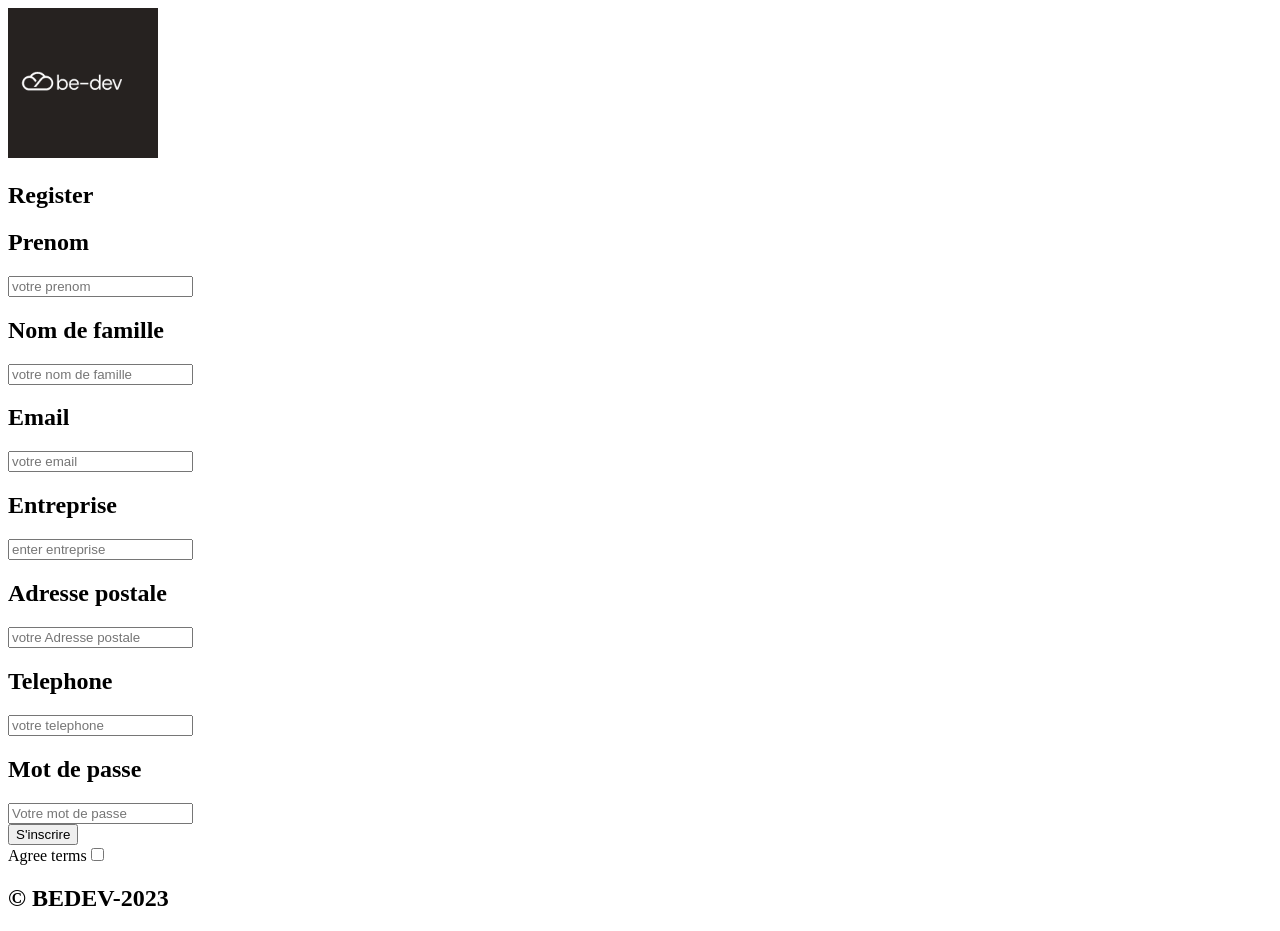
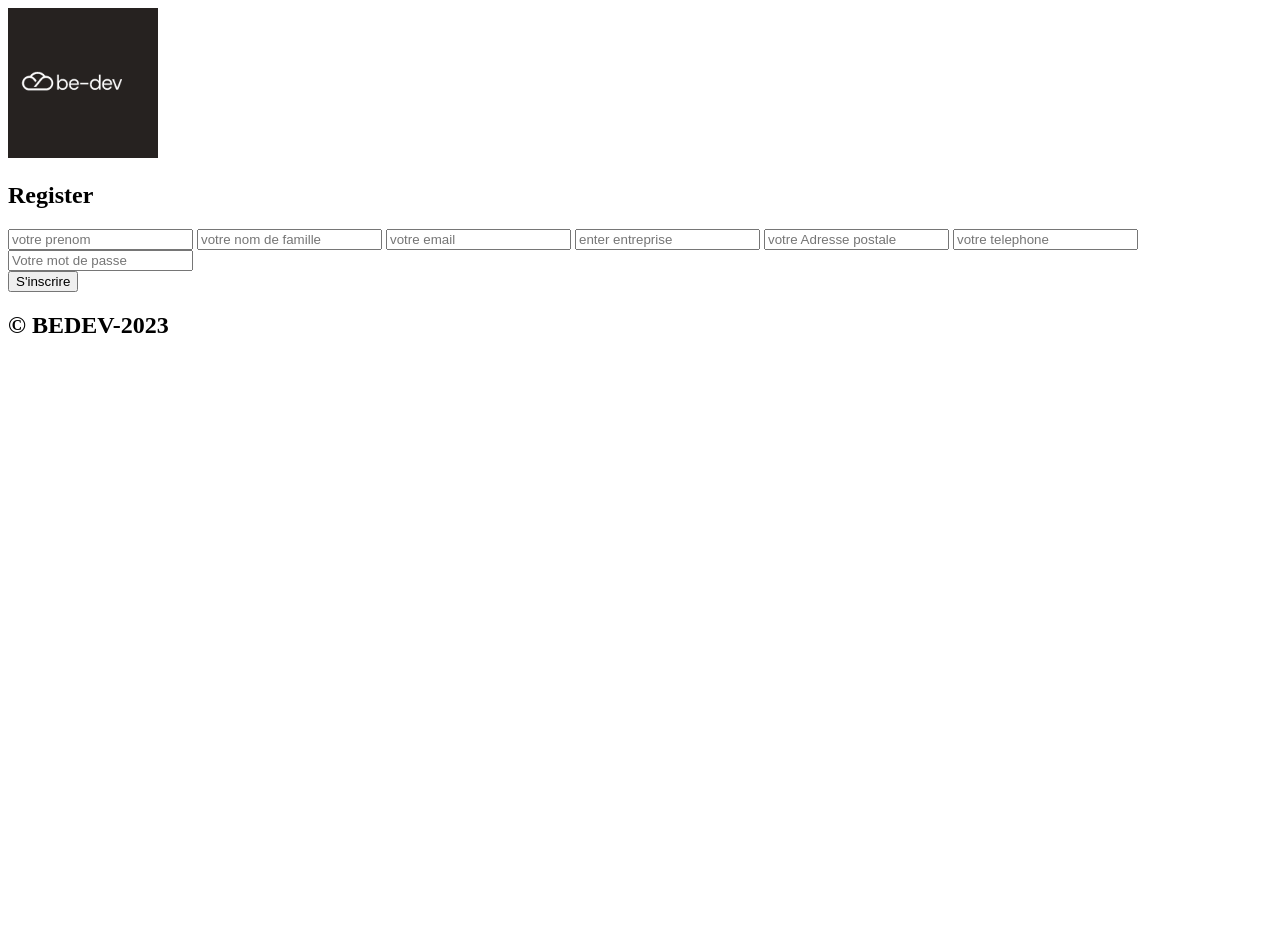
Before and after one commit to bedev-org/be-dev, a Symfony app: template templates/registration/register.html.twig in a window 1280 px wide. After the commit the page ends 333 px from the top, so only its background shows below. Run offline with Twig, Linux system fonts and the light colour scheme; the template is opened without the code that fills it, so the values that code supplies are empty; form fields are guessed from the names that the template uses; some libraries are stand-ins or nearby versions.

Commit message:
upt register

```diff
--- a/migrations/Version20231031101439.php
+++ b/migrations/Version20231031101439.php
@@ -26,7 +26,9 @@ final class Version20231031101439 extends AbstractMigration
         $this->addSql('CREATE TABLE location_server (id INT AUTO_INCREMENT NOT NULL, username_server VARCHAR(255) DEFAULT NULL, password_server VARCHAR(255) DEFAULT NULL, host_server VARCHAR(255) DEFAULT NULL, port_server VARCHAR(255) DEFAULT NULL, PRIMARY KEY(id)) DEFAULT CHARACTER SET utf8mb4 COLLATE `utf8mb4_unicode_ci` ENGINE = InnoDB');
         $this->addSql('CREATE TABLE refresh_tokens (id INT AUTO_INCREMENT NOT NULL, refresh_token VARCHAR(128) NOT NULL, username VARCHAR(255) NOT NULL, valid DATETIME NOT NULL, UNIQUE INDEX UNIQ_9BACE7E1C74F2195 (refresh_token), PRIMARY KEY(id)) DEFAULT CHARACTER SET utf8mb4 COLLATE `utf8mb4_unicode_ci` ENGINE = InnoDB');
         $this->addSql('CREATE TABLE register (id INT AUTO_INCREMENT NOT NULL, email VARCHAR(180) CHARACTER SET utf8mb4 NOT NULL COLLATE `utf8mb4_unicode_ci`, roles JSON NOT NULL, UNIQUE INDEX UNIQ_5FF94014E7927C74 (email), PRIMARY KEY(id)) DEFAULT CHARACTER SET utf8mb4 COLLATE `utf8mb4_unicode_ci` ENGINE = InnoDB COMMENT = \'\' ');
-        $this->addSql('CREATE TABLE user (id INT AUTO_INCREMENT NOT NULL, email VARCHAR(180) NOT NULL, roles JSON NOT NULL, password VARCHAR(255) NOT NULL, last_name VARCHAR(255) DEFAULT NULL, first_name VARCHAR(255) DEFAULT NULL, adress VARCHAR(255) DEFAULT NULL, phone INT DEFAULT NULL, current_services VARCHAR(255) DEFAULT NULL, UNIQUE INDEX UNIQ_8D93D649E7927C74 (email), PRIMARY KEY(id)) DEFAULT CHARACTER SET utf8mb4 COLLATE `utf8mb4_unicode_ci` ENGINE = InnoDB');
+        $this->addSql('CREATE TABLE user (id INT AUTO_INCREMENT NOT NULL, email VARCHAR(180) NOT NULL, roles JSON NOT NULL, password VARCHAR(255) NOT NULL, last_name VARCHAR(255) DEFAULT NULL, first_name VARCHAR(255) DEFAULT NULL,company VARCHAR(255) DEFAULT NULL,address VARCHAR(255) NOT NULL, phone INT DEFAULT NULL, current_services VARCHAR(255) DEFAULT NULL, UNIQUE INDEX UNIQ_8D93D649E7927C74 (email), PRIMARY KEY(id)) DEFAULT CHARACTER SET utf8mb4 COLLATE `utf8mb4_unicode_ci` ENGINE = InnoDB');
+
+
     }
 
     public function down(Schema $schema): void
--- a/templates/registration/register.html.twig
+++ b/templates/registration/register.html.twig
@@ -1,62 +1,36 @@
-{% extends 'base.html.twig' %}
+{% extends 'base.html.twig'  %}
 
 {% block title %}Register{% endblock %}
 
-{% block body %}
-<section class="bg-black h-screen w-screen lg:h-full lg:w-full lg:overscroll-y-none lg:overflow-hidden">
-<div class="h-full w-full items-center justify-center flex">
-<div class="blackbedev border-2 border-black flex flex-col items-center justify-center h-[70rem] w-[40rem]  lg:my-8 p-4">
-<div class="flex items-center justify-center">
-<img class="mt-16" height="150px" width="150px" src="{{ asset('images/logos/cc2a61939245405fb2171617035ec283_10.png') }}" alt="Be-dev"/>
-</div>
-    <h1 class="yellowbedev-text text-4xl my-4">Re<span class="text-white">gister</span></h1>
-     {{ form_start(registrationForm) }}
-    <form class="text-center h-full w-full">
-    <div class="my-4">
-    <h1 class="yellowbedev-text mb-1">Prenom </h1>
-    <input class="p-2  border-2 border-black w-80" type="text" placeholder="votre prenom"/>
-    <div/>
-    <div class="my-4">
-    <h1 class="yellowbedev-text mb-1">Nom de famille </h1>
-    <input class="p-2  border-2 border-black  w-80" type="text" placeholder="votre nom de famille"/>
-    <div/>
-     <div class="my-4">
-    <h1 class="yellowbedev-text mb-1">Email </h1>
-    <input class="p-2  border-2 border-black  w-80 " type="email" placeholder="votre email"/>
-    <div/>
-      <div class="my-4">
-    <h1 class="yellowbedev-text mb-1">Entreprise </h1>
-    <input class="p-2  border-2 border-black  w-80 " type="text" placeholder="enter entreprise"/>
-    <div/>
-      <div class="my-4">
-    <h1 class="yellowbedev-text mb-1">Adresse postale </h1>
-    <input class="p-2  border-2 border-black  w-80 " type="text" placeholder="votre Adresse postale"/>
-    <div/
-      <div class="my-4">
-    <h1 class="yellowbedev-text mb-1">Telephone </h1>
-    <input class="p-2  border-2 border-black  w-80 " type="number" placeholder="votre telephone"/>
-    <div/>
-    <div class="my-4">
-    <h1 class="yellowbedev-text mb-1">Mot de passe </h1>
-    <input class="p-2  border-2 border-black  w-80" type="password" placeholder="Votre mot de passe"/>
-    <div/>
-    <div class="my-8">
-    <button class="p-2  border-2 border-black yellowbedev w-80 hover:whitebedev btn" type="submit" > S'inscrire</button>
-   {{ form_row(registrationForm.agreeTerms) }}
+{% block body  %}
+    <section class="bg-black items-center justify-center flex ">
 
-    <div/>
-    <div class="my-8">
-    <link href="http://localhost:8000/login">
+            <div class="blackbedev border-2 border-black flex flex-col items-center justify-center h-[50rem] w-[40rem] my-12 ">
+                <div class="flex items-center justify-center">
+                    <img class="mt-16" height="150px" width="150px" src="{{ asset('images/logos/cc2a61939245405fb2171617035ec283_10.png') }}" alt="Be-dev"/>
+                </div>
 
-    </link>
-    <div/>
-</div>
+                <h1 class="yellowbedev-text text-4xl my-4">Re<span class="text-white">gister</span></h1>
+                <form class="text-center items-center justify-center h-full w-full " method="post">
+                    {{ form_start(registrationForm) }}
+                    {{ form_widget(registrationForm.firstName, { 'attr': {'class': 'p-2 border-2 border-black w-80', 'placeholder': 'votre prenom'} }) }}
+                    {{ form_widget(registrationForm.lastName, { 'attr': {'class': 'p-2 border-2 border-black w-80', 'placeholder': 'votre nom de famille'} }) }}
+                    {{ form_widget(registrationForm.email, { 'attr': {'class': 'p-2 border-2 border-black w-80', 'placeholder': 'votre email'} }) }}
+                    {{ form_widget(registrationForm.company, { 'attr': {'class': 'p-2 border-2 border-black w-80', 'placeholder': 'enter entreprise'} }) }}
+                    {{ form_widget(registrationForm.address, { 'attr': {'class': 'p-2 border-2 border-black w-80', 'placeholder': 'votre Adresse postale'} }) }}
+                    {{ form_widget(registrationForm.phone, { 'attr': {'class': 'p-2 border-2 border-black w-80', 'placeholder': 'votre telephone'} }) }}
+                    {{ form_widget(registrationForm.plainPassword, { 'attr': {'class': 'p-2 border-2 border-black w-80', 'placeholder': 'Votre mot de passe'} }) }}
+                    <div class="my-8">
+                        <a href="http://localhost:8000/login">
+                        <button class="p-2 border-2 border-black yellowbedev w-80 hover:whitebedev" type="submit">S'inscrire</button>
+                        </a>
+                    </div>
+                    <div class="text-white">
+                  {{ form_end(registrationForm) }}
+                    </div>
+                </form>
+                <h1 class="text-white text-center justify-center text-xs">© BEDEV-2023</h1>
+            </div>
 
-
-    <form/>
-    <h1 class="text-white text-center justify-end text-xs mt-12">© BEDEV-2023</h1>
-<div/>
-
-<section/>
-
+    </section>
 {% endblock %}
```
Also changed, not shown: src/Entity/User.php (+30 -14 lines), src/Form/RegistrationFormType.php (+16 -0 lines).
